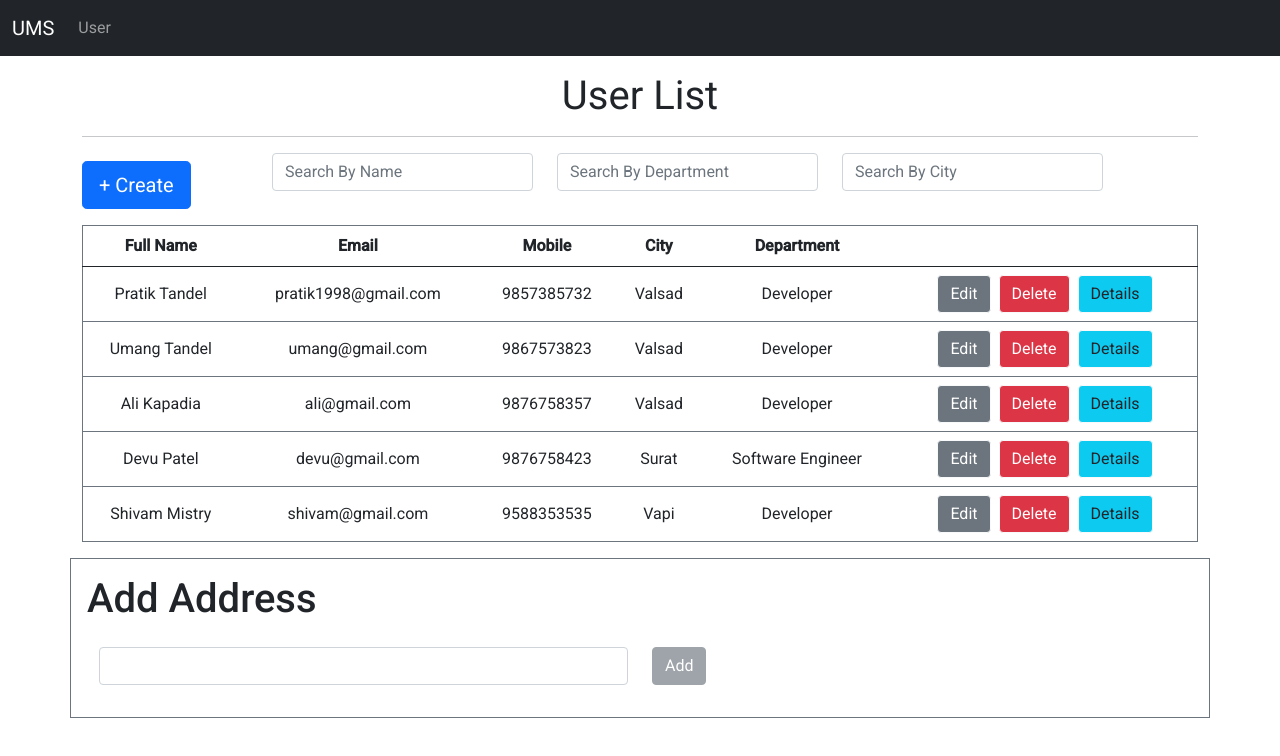
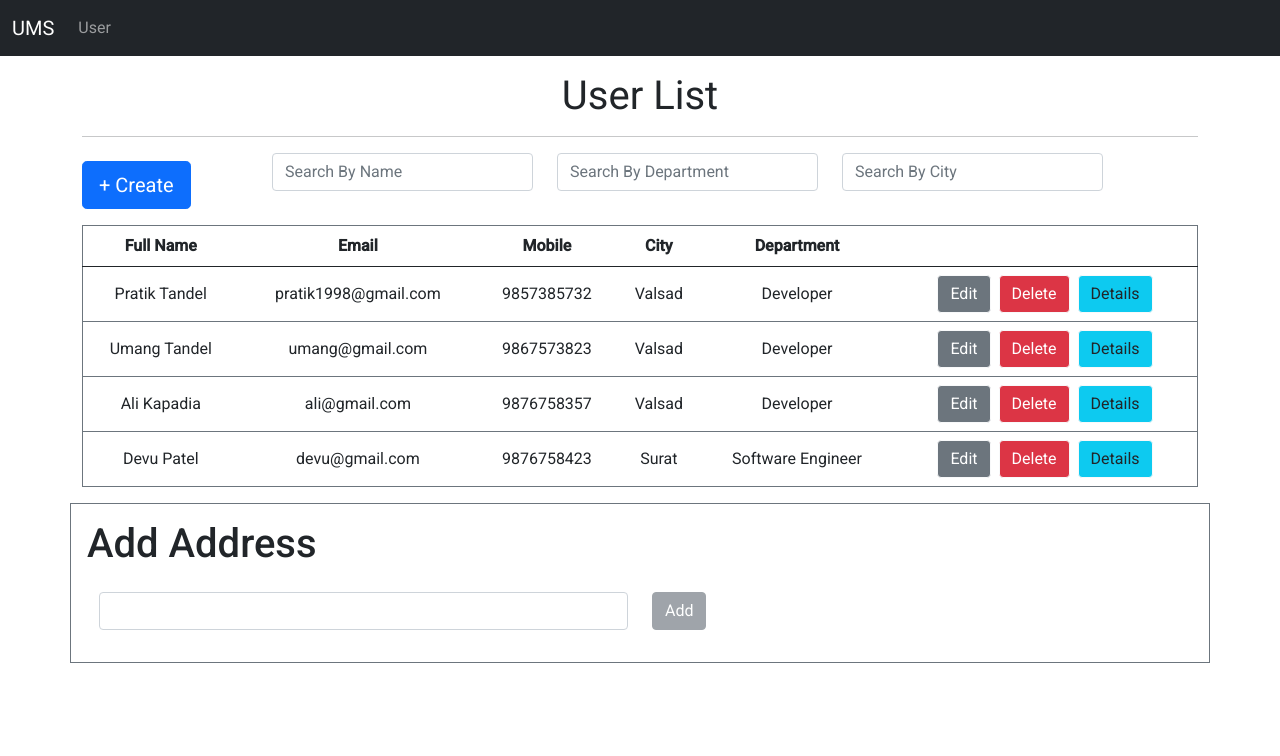
Before and after one commit to iampratiktandel/user-management-system, an Angular app: page /user in a window 1280 px wide. Shown: the top 756 px of the page. Built offline with nearby package versions, Linux system fonts and the light colour scheme; data requests are answered from the project's data file.

Commit message:
add: user-details overlay and unsubscribing observables

```diff
--- a/src/app/modules/user/user-form-container/user-form-presentation/user-form-presentation.component.ts
+++ b/src/app/modules/user/user-form-container/user-form-presentation/user-form-presentation.component.ts
@@ -1,5 +1,6 @@
 import { ChangeDetectionStrategy, Component, EventEmitter, Input, OnDestroy, OnInit, Output } from '@angular/core';
 import { FormGroup } from '@angular/forms';
+import { Subscription } from 'rxjs';
 import { User } from 'src/app/core/models/user.model';
 import { UserFormPresenterService } from '../user-form-presenter/user-form-presenter.service';
 
@@ -13,6 +14,7 @@ import { UserFormPresenterService } from '../user-form-presenter/user-form-prese
 export class UserFormPresentationComponent implements OnInit, OnDestroy {
 
   private _user: User;
+  subscription: Subscription = new Subscription;
 
   /* for switching add and edit button */
   public canEdit: boolean = false;
@@ -42,17 +44,20 @@ export class UserFormPresentationComponent implements OnInit, OnDestroy {
   }
 
   ngOnInit(): void {
-    this._userFormPresenterService.userData$.subscribe(
+    var addSubscription$ = this._userFormPresenterService.userData$.subscribe(
       (userData: User) => {
         this.userData.emit(userData)
       }
     )
 
-    this._userFormPresenterService.userEditData$.subscribe(
+    var editSubscription$ = this._userFormPresenterService.userEditData$.subscribe(
       (userData: User) => {
         this.userEditData.emit(userData)
       }
     )
+
+    this.subscription.add(addSubscription$)
+    this.subscription.add(editSubscription$)
 
     this._userFormPresenterService.canEdit.subscribe(res => {
       this.canEdit = res;
@@ -60,6 +65,7 @@ export class UserFormPresentationComponent implements OnInit, OnDestroy {
   }
 
   ngOnDestroy() {
+    this.subscription.unsubscribe();
     this._userFormPresenterService.canEdit.next(false);
   }
 
--- a/src/app/modules/user/user-list-container/user-list-presentation/user-list-presentation.component.ts
+++ b/src/app/modules/user/user-list-container/user-list-presentation/user-list-presentation.component.ts
@@ -1,5 +1,6 @@
-import { ChangeDetectionStrategy, Component, EventEmitter, Input, OnInit, Output } from '@angular/core';
+import { ChangeDetectionStrategy, ChangeDetectorRef, Component, EventEmitter, Input, OnDestroy, OnInit, Output } from '@angular/core';
 import { FormGroup } from '@angular/forms';
+import { Subscription } from 'rxjs';
 import { Address } from 'src/app/core/models/address.model';
 import { User } from 'src/app/core/models/user.model';
 import { UserListPresenterService } from '../user-list-presenter/user-list-presenter.service';
@@ -11,9 +12,10 @@ import { UserListPresenterService } from '../user-list-presenter/user-list-prese
   changeDetection: ChangeDetectionStrategy.OnPush,
   viewProviders: [UserListPresenterService]
 })
-export class UserListPresentationComponent implements OnInit {
+export class UserListPresentationComponent implements OnInit, OnDestroy {
 
   private _userList: User[] = [];
+  subscription: Subscription = new Subscription;
 
   /* for filtering data */
   public searchName: string = '';
@@ -22,7 +24,7 @@ export class UserListPresentationComponent implements OnInit {
 
   /* for addressForm */
   addressForm: FormGroup;
-  newAddress: string = '';
+  // newAddress: string = '';
   addresses: Address[] = [];
 
 
@@ -46,9 +48,15 @@ export class UserListPresentationComponent implements OnInit {
   }
 
   ngOnInit(): void {
-    this._userListPresenterService.userId$.subscribe((userId) => {
+    var deleteSubscription$ = this._userListPresenterService.userId$.subscribe((userId) => {
       this.deleteId.emit(userId);
     })
+
+    this.subscription.add(deleteSubscription$)
+  }
+
+  ngOnDestroy() {
+    this.subscription.unsubscribe();
   }
 
   /* for delete */
--- a/src/assets/db/db.json
+++ b/src/assets/db/db.json
@@ -43,17 +43,6 @@
       "hireDate": "2021-03-10",
       "permanent": true,
       "id": 4
-    },
-    {
-      "name": "Shivam Mistry",
-      "email": "shivam@gmail.com",
-      "mobile": "9588353535",
-      "city": "Vapi",
-      "gender": "Male",
-      "department": "Developer",
-      "hireDate": "2021-03-18",
-      "permanent": false,
-      "id": 5
     }
   ]
 }
```
